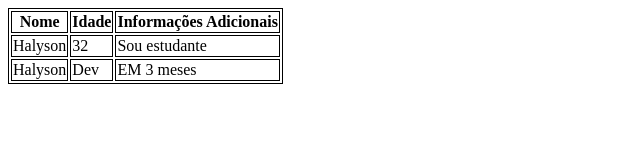
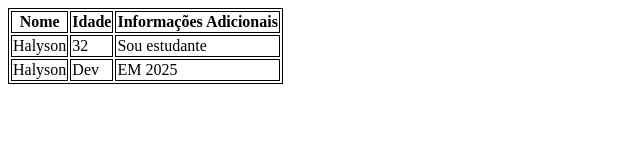
Before and after one commit to alktrzdev/Dev-Quest, a plain HTML site: page 1.0-Modulo-1-HTML_Basic/1-Modulo-html-basic/09-tabelas/index.html in a window 1280 px wide. Shown: the full height of the page, 0-640 px from the left. Drawn offline with Linux system fonts and the light colour scheme.

Commit message:
Mudando de 3 meses para 2025

```diff
--- a/1.0-Modulo-1-HTML_Basic/1-Modulo-html-basic/09-tabelas/index.html
+++ b/1.0-Modulo-1-HTML_Basic/1-Modulo-html-basic/09-tabelas/index.html
@@ -25,7 +25,7 @@
       <tr>
         <td>Halyson</td>
         <td>Dev</td>
-        <td>EM 3 meses</td>
+        <td>EM 2025 </td>
       </tr>
   </table>
 </body>
```
